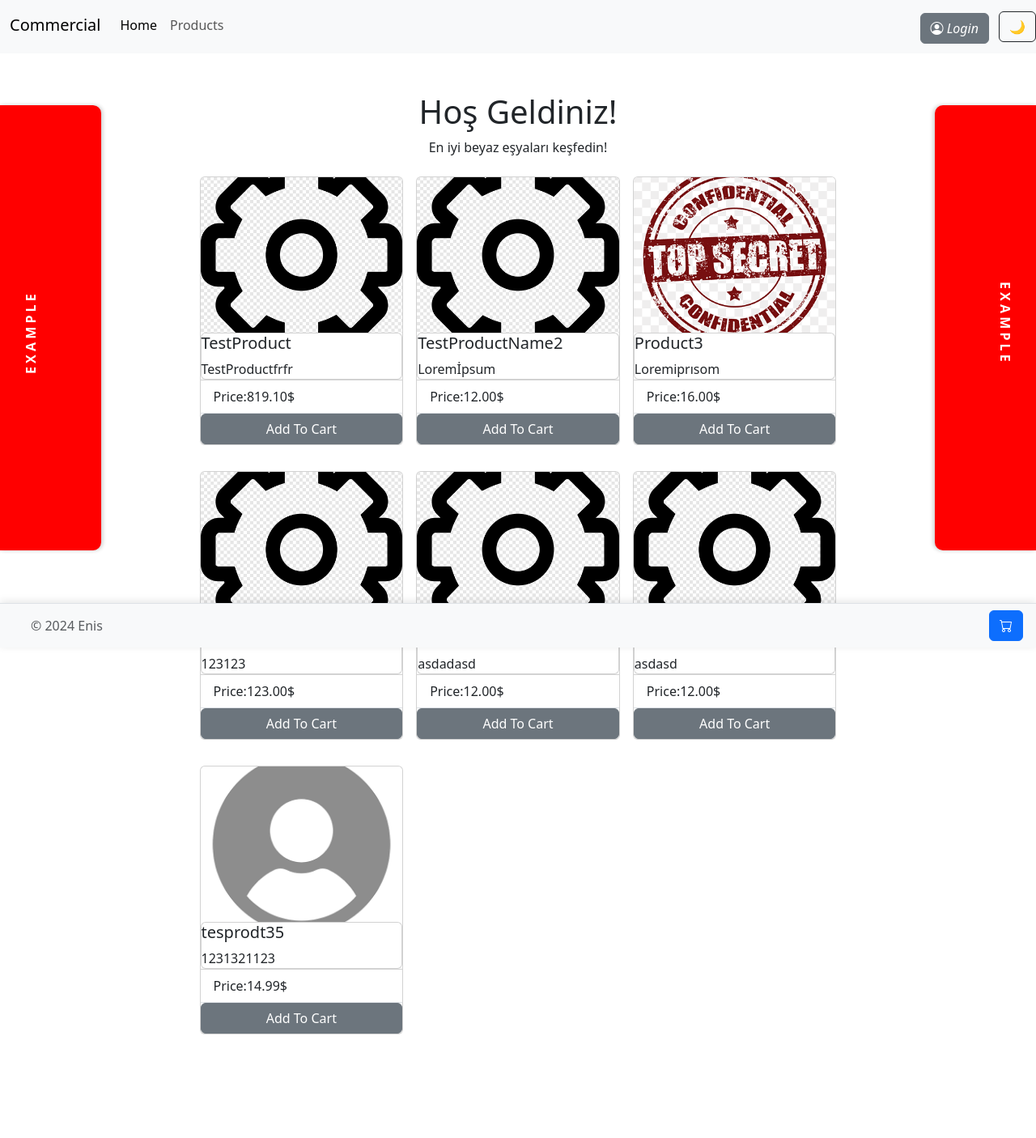
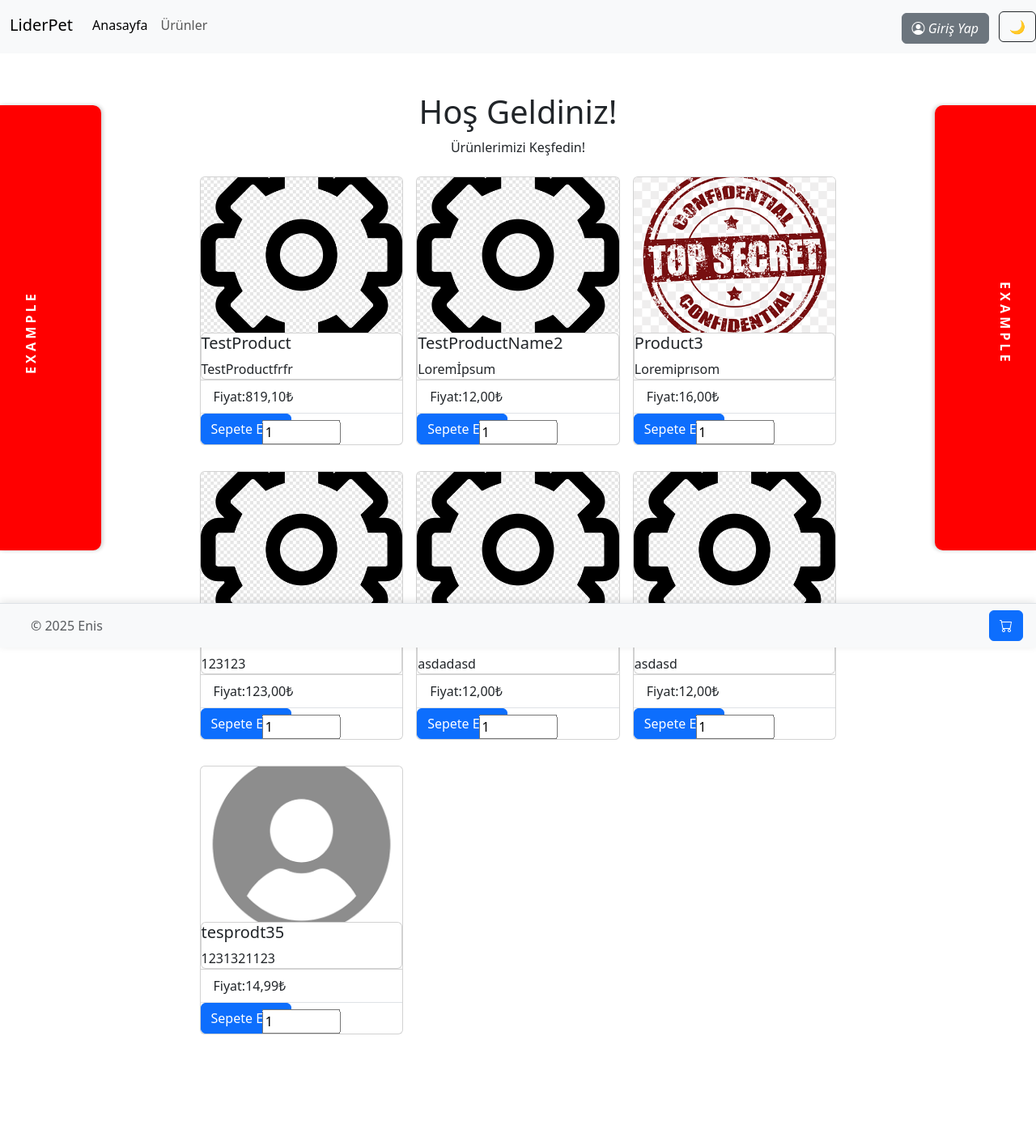
Before and after one commit to EnisDBZ/DjangoHomework, a Django app: page /products/ in a window 1280 px wide. Shown: the whole page at 81% size. Run offline with Django 5.2, Linux system fonts and the light colour scheme; data comes from the database, SQL or seed files in the repository; both versions use the stored data as it was after the commit.

Commit message:
Language is changed to Turkish, dynamic quantity added on product page and cart page.

```diff
--- a/website_app/models.py
+++ b/website_app/models.py
@@ -20,6 +20,9 @@ class Product(models.Model):
 
     def __str__(self):
         return self.product_name
+    class Meta:
+        verbose_name = "Ürünler"
+        verbose_name_plural = "Ürünler"
 
 
 
--- a/website_app/templates/website_app/products.html
+++ b/website_app/templates/website_app/products.html
@@ -1,11 +1,11 @@
 {% extends 'base.html' %}
 {% load static %}
-{% block title %}Welcome - Products{% endblock %}
+{% block title %}Hoşgeldiniz! - Ürünler {% endblock %}
 
 {% block content %}
 <div class="container mt-5">
     <h1 class="text-center">Hoş Geldiniz!</h1>
-    <p class="text-center">En iyi beyaz eşyaları keşfedin!</p>
+    <p class="text-center">Ürünlerimizi Keşfedin!</p>
 
     <div  class="container-fluid">
         <div id = " prodcut_cards " class = "row row-cols-1 row-cols-md-3 g-3 w-75  grid gap-0 row-gap-3 mx-auto p-2  ">
@@ -18,34 +18,27 @@
                         <p class="card-text">{{product.product_description}}</p>
                     </div>
                         <ul class="list-group list-group-flush">
-                            <li class="list-group-item">Price:{{product.product_price}}$</li>
-                            <button type="button" value = "{{ product.id}}" id ="add-cart" class="btn btn-secondary">Add To Cart</button>
+                            <li class="list-group-item">Fiyat:{{product.product_price}}₺</li>
+                           <!--<a href="{%url 'website_app:add_to_cart' product.id%}">-->
+                            <form method="POST" action="{% url 'website_app:add_to_cart' product.id %}">
+                                {% csrf_token %}
+                                <button type="submit" class="btn btn-primary">Sepete Ekle</button>
+                                <div class="position-relative">
+                                    <input class="position-absolute bottom-0 start-50 translate-middle-x" type="number"
+                                           id="quantity" name="quantity" min="1" max="999"
+                                           value="{{ request.POST.quantity|default:1 }}" required>
+                                </div>
+
+                            </form>
                         </ul>
                 </div>
             </div>
             {%endfor%}
         </div>
+
     </div>
 </div>
 <script>
-    $(document).on('click','#add-cart',function(e){
-        e.preventDefault();
-        $.ajax({
-            type:'POST',
-            url: '{%url 'add_to_cart'%}',
-            data:{
-                product_id: $('#add-cart').val(),
-                csrfmiddleawaretoke:'{{ csrf_token}}',
-                action :'post',
 
-            },
-            success:function(json){
-                console.log(json)
-            },
-            error:function(xhr,errmsg,err){
-
-            }
-        });
-    })
 </script>
 {% endblock %}
--- a/website_app/urls.py
+++ b/website_app/urls.py
@@ -1,6 +1,5 @@
 from django.urls import path
 from . import views
-
 app_name = 'website_app'
 
 urlpatterns = [
@@ -12,6 +11,7 @@ urlpatterns = [
     path('success/', views.success_view, name='success'),
     path('products/', views.products_view, name='products'),
     path('cart/',views.cart_view,name="cart"),
+    path('update_cart_item/<int:item_id>/', views.update_cart_item, name='update_cart_item'),
     path('add/<int:product_id>/',views.add_to_cart,name="add_to_cart"),
     path('remove/<int:item_id>/', views.remove_from_cart, name = "remove_from_cart"),
 
--- a/website_app/views.py
+++ b/website_app/views.py
@@ -5,8 +5,12 @@ from django.contrib import messages
 from django.contrib.auth.decorators import login_required
 import time
 from .models import Product,CustomUser,CartItem
+from .forms import CartItemForm
 from decimal import Decimal
-from django.http import JsonResponse
+from django.http import HttpResponse
+from django.utils import translation
+from django.conf import settings
+
 # Create your views here.
 
 def redirect_url_(request):
@@ -26,6 +30,22 @@ def success_view(request):
 
 
 # !--- Shopping Cart functions
+
+def update_cart_item(request, item_id):
+    if request.method == 'POST':
+        # Get the CartItem object by its ID
+        cart_item = CartItem.objects.get(id=item_id)
+
+        # Get the new quantity from the form
+        new_quantity = int(request.POST.get('quantity', cart_item.cart_quantity))  # Default to current quantity if not provided
+
+        # Update the cart item's quantity and save
+        cart_item.cart_quantity = new_quantity
+        cart_item.save()
+
+    # After updating, redirect the user back to the cart page
+    return redirect('website_app:cart')
+
 def products_view(request):
     products = Product.objects.all()
     return render(request,'website_app/products.html',{'products':products})
@@ -35,17 +55,35 @@ def cart_view(request):
     cart_items = CartItem.objects.filter(user = request.user)
     total_price = sum(item.cart_product_name.product_price * item.cart_quantity for item in cart_items)
     return render(request,'website_app/cart.html',{'cart_items':cart_items,'total_price':total_price})
-def add_to_cart(request,product_id):
+
+@login_required
+def add_to_cart(request, product_id):
     product = Product.objects.get(id=product_id)
-    cart_item, created = CartItem.objects.get_or_create(cart_product_name = product,user = request.user)
-    cart_item.cart_quantity += 1
-    cart_item.save()
-    return redirect('website_app:products')
+    if request.method == 'POST':
+        cart_item, created = CartItem.objects.get_or_create(cart_product_name = product,user = request.user)
+        quantity = int(request.POST.get('quantity',1))
+        cart_item.cart_quantity += quantity
+        cart_item.save()
+        return redirect('website_app:products')
+
+    # If it's not a POST request, render the product page with the form
+    return render(request, 'website_app/product_detail.html', {'product': product})
 
 def remove_from_cart(request,item_id):
+    # Get the cart item based on the item_id
+    cart_item = CartItem.objects.get(id=item_id)
+
+    cart_item.delete()
+
+
+
+    # Redirect to the cart page after updating
+    return redirect('website_app:cart')
+'''
     cart_item = CartItem.objects.get(id = item_id)
     cart_item.delete()
     return redirect('website_app:cart')
+'''
 # Shopping Cart codes ends here !---
 User =get_user_model()
 def login_view(request):
--- a/website_project/templates/base.html
+++ b/website_project/templates/base.html
@@ -23,17 +23,17 @@
     <!-- NAVBAR -->
     <nav class="navbar navbar-expand-lg bg-body-tertiary sticky-top ">
         <div class="container-fluid pb-1">
-          <a class="navbar-brand" href="{%url 'website_app:index'%}">Commercial</a>
+          <a class="navbar-brand" href="{%url 'website_app:index'%}">LiderPet</a>
           <button class="navbar-toggler" type="button" data-bs-toggle="collapse" data-bs-target="#navbarNav" aria-controls="navbarNav" aria-expanded="false" aria-label="Toggle navigation">
             <span class="navbar-toggler-icon"></span>
           </button>
           <div class="collapse navbar-collapse" id="navbarNav">
             <ul class="navbar-nav">
               <li class="nav-item">
-                <a class="nav-link active" aria-current="page" href="{%url 'website_app:index'%}">Home</a>
+                <a class="nav-link active" aria-current="page" href="{%url 'website_app:index'%}">Anasayfa</a>
               </li>
               <li class="nav-item">
-                <a class="nav-link" href="{% url 'website_app:products' %}">Products</a>
+                <a class="nav-link" href="{% url 'website_app:products' %}">Ürünler</a>
               </li>
             </ul>
               </div>
@@ -45,9 +45,9 @@
                       <i class="bi bi-person-circle">
                         {%csrf_token%}
                         {%if user.is_authenticated%}
-                        Hello, {{user.username}}!
+                        Merhaba, {{user.username}}!
                         {%else%}
-                        Login
+                        Giriş Yap
                         {% endif %}
                       </i>
 
@@ -55,11 +55,11 @@
 
                     <ul class="dropdown-menu ">
                       {%if not user.is_authenticated%}
-                      <li><a class="dropdown-item  " href="{%url 'login'%}">Login</a></li>
-                      <li><a class="dropdown-item  " href="{%url 'website_app:signup'%}">Signup</a></li>
+                      <li><a class="dropdown-item  " href="{%url 'login'%}">Giriş Yap</a></li>
+                      <li><a class="dropdown-item  " href="{%url 'website_app:signup'%}">Kayıt Ol</a></li>
                       {%endif%}
                       {%if user.is_authenticated%}
-                      <li><a class="dropdown-item  " href="{% url 'logout' %}?next=/">Logout</a></li>
+                      <li><a class="dropdown-item  " href="{% url 'logout' %}?next=/">Çıkış yap</a></li>
                       {%endif%}
 
                     </ul>
@@ -93,7 +93,7 @@
           <a href="/" class="mb-3 me-2 mb-md-0 text-body-secondary text-decoration-none lh-1">
             <svg class="bi" width="30" height="24"><use xlink:href="#bootstrap"></use></svg>
           </a>
-          <span class="mb-3 mb-md-0 text-body-secondary">© 2024 Enis</span>
+          <span class="mb-3 mb-md-0 text-body-secondary">© 2025 Enis</span>
         </div>
 
         <ul class="nav col-md-4 justify-content-end list-unstyled d-flex">
--- a/website_project/templates/registration/login.html
+++ b/website_project/templates/registration/login.html
@@ -26,7 +26,7 @@
             <button class="btnlogin" type="submit">Giriş Yap</button>
         </form>
         <div class="forgot-password">
-            If you dont have an account,create one from  <a href="{%url 'website_app:signup'%}"> here</a>
+            Eğer bir hesabınız yoksa <a href="{%url 'website_app:signup'%}"> buradan</a> kaydolabilirsiniz.
         </div>
     </div>
 </div>
--- a/website_project/templates/registration/signup.html
+++ b/website_project/templates/registration/signup.html
@@ -23,7 +23,7 @@
             <button class = "btnlogin",type="submit">Kayıt Ol</button>
         </form>
         <div class="forgot-password">
-            Already have an account?   <a href="{% url 'website_app:login' %}">Login</a>
+            Hesabınız var mı ?   <a href="{% url 'website_app:login' %}">Giriş yapın!</a>
         </div>
     </div>
 </div>
--- a/website_project/urls.py
+++ b/website_project/urls.py
@@ -22,5 +22,5 @@ from django.conf import settings
 urlpatterns = [
     path('admin/', admin.site.urls),
     path('',include('website_app.urls')),
-    path('',include('django.contrib.auth.urls'))
+    path('',include('django.contrib.auth.urls')),
 ]+ static(settings.MEDIA_URL, document_root=settings.MEDIA_ROOT)
```
Also changed, not shown: website_app/forms.py (added, +16 -0 lines), website_app/static/website_app/claud.css (+14 -1 lines), website_app/static/website_app/custom.css (deleted, +0 -24 lines), website_app/static/website_app/script.js (deleted, +0 -22 lines), website_app/templates/website_app/cart.html (+54 -1 lines), website_project/settings.py (+14 -1 lines), db.sqlite3, website_app/migrations/0003_alter_product_options.py (added), website_app/static/website_app/claud.js (line endings or trailing spaces).
